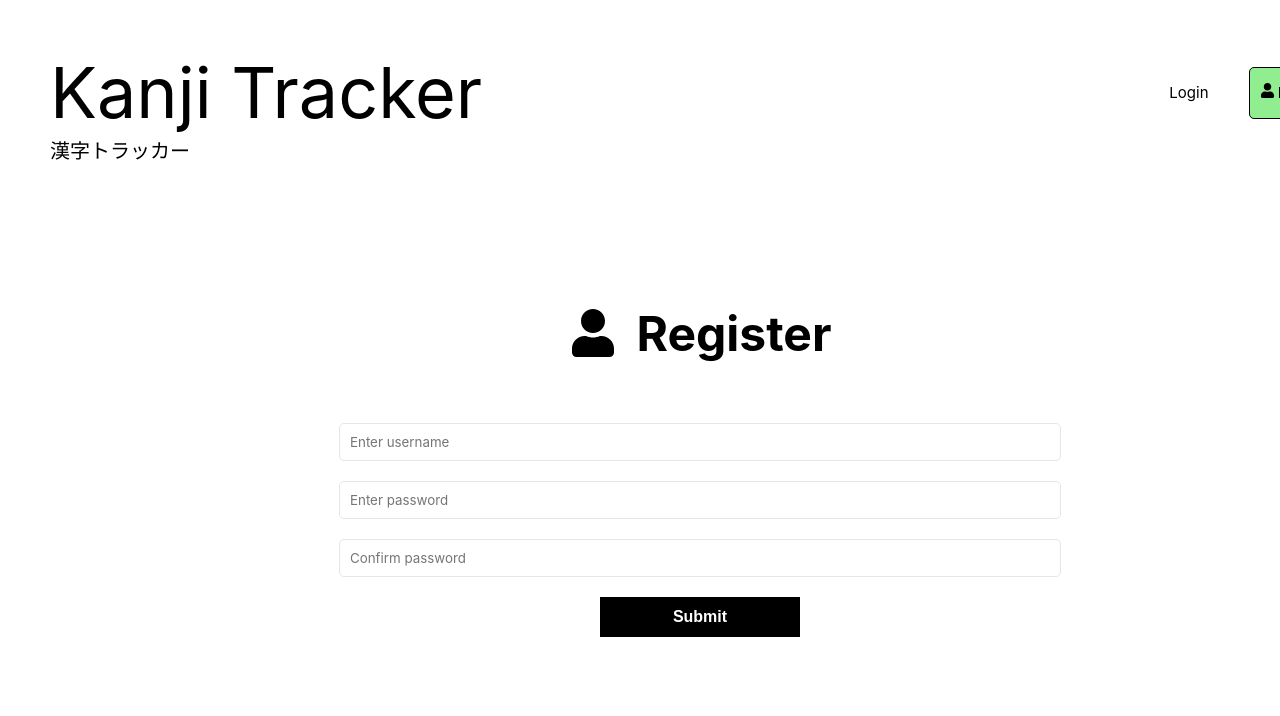
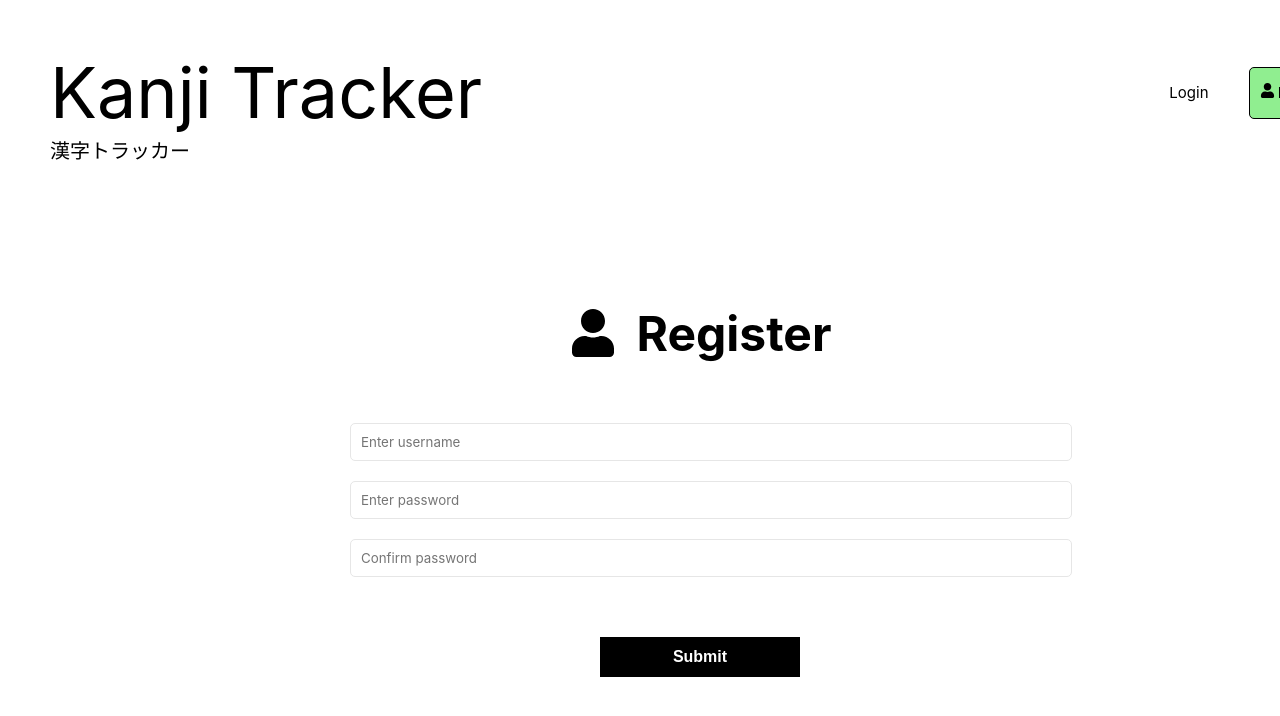
Before and after one commit to ssiika/kanjilist, a React (Create React App) app in the folder client/: page /register in a window 1280 px wide. Shown: the top 716 px of the page. Built offline with nearby package versions, Linux system fonts and the light colour scheme.

Commit message:
Add spinner styling and error messages on login and register forms

```diff
--- a/client/src/features/authentication/authService.js
+++ b/client/src/features/authentication/authService.js
@@ -4,7 +4,12 @@ const API_URL = '/users/';
 
 // Register user
 const register = async (userData) => {
-    const response = await axios.post(API_URL, userData);
+    const response = await axios.post(API_URL, userData)
+        .catch(function (error) {
+            if (error.response.data) {
+                throw new Error(error.response.data);
+            }
+    })
 
     if (response.data) {
         localStorage.setItem('user', JSON.stringify(response.data))
@@ -15,8 +20,12 @@ const register = async (userData) => {
 
 // Login user
 const login = async (userData) => {
-    const response = await axios.post(API_URL + 'login', userData);
-
+    const response = await axios.post(API_URL + 'login', userData)
+        .catch(function (error) {
+            if (error.response.data) {
+                throw new Error(error.response.data);
+            }
+        })
     if (response.data) {
         localStorage.setItem('user', JSON.stringify(response.data))
     }
--- a/client/src/index.css
+++ b/client/src/index.css
@@ -24,19 +24,18 @@ code {
   margin: 0 auto;
 }
 
-.form-group {
-  margin-bottom: 10px;
+.loginForm {
+  display: grid;
+  grid-template-rows: auto auto 40px auto;
+  grid-template-columns: 700px;
+  justify-content: center;
 }
 
-.form-group input,
-.form-group textarea,
-.form-group select {
-  width: 100%;
-  padding: 10px;
-  border: 1px solid #e6e6e6;
-  border-radius: 5px;
-  margin-bottom: 10px;
-  font-family: inherit;
+.registerForm {
+  display: grid;
+  grid-template-rows: auto auto auto 40px auto;
+  grid-template-columns: 700px;
+  justify-content: center;
 }
 
 .btn {
@@ -94,10 +93,19 @@ code {
 .loadingSpinner {
   width: 64px;
   height: 64px;
-  border: 8px solid;
-  border-color: #000 transparent #555 transparent;
+  border: 5px solid;
+  border-color: #000 transparent;
   border-radius: 50%;
-  animation: spin 1.2s linear infinite;
+  animation: spin 1s linear infinite;
+}
+
+@keyframes spin {
+  0% {
+    transform: rotate(0deg);
+  }
+  100% {
+    transform: rotate(360deg);
+  }
 }
 
 .header {
@@ -219,11 +227,6 @@ h1 {
   margin: 0 0 5px 3px;
 }
 
-.form {
-  width: 70%;
-  margin: 0 auto;
-}
-
 .addkanjiformbox {
   display: grid;
   justify-items: center;
@@ -265,6 +268,7 @@ label[for="kanji"] {
   color: red;
   font-size: 15px;
 }
+
 
 .counterbox {
   justify-self: end;
--- a/client/src/pages/Login.jsx
+++ b/client/src/pages/Login.jsx
@@ -2,7 +2,6 @@ import { useState, useEffect } from 'react';
 import {FaSignInAlt} from 'react-icons/fa';
 import {useSelector, useDispatch} from 'react-redux';
 import {useNavigate} from 'react-router-dom';
-import {toast} from 'react-toastify';
 import {login, reset} from '../features/authentication/authSlice';
 import Spinner from '../components/Spinner'
 
@@ -18,22 +17,18 @@ function Login() {
   const navigate = useNavigate();
   const dispatch = useDispatch();
 
-  const {user, isLoading, isError, isSuccess, message} = useSelector(
+  const {user, isLoading, isSuccess, message} = useSelector(
     (state) => state.auth
   )
 
   useEffect(() => {
-    if (isError) {
-      toast.error(message);
-    }
-
     if (isSuccess || user) {
       navigate('/')
     }
 
     dispatch(reset())
 
-  }, [user, isError, isSuccess, message, navigate, dispatch])
+  }, [user, isSuccess, navigate, dispatch])
 
   const onChange = (e) => {
     setFormData((prevState) => ({
@@ -65,7 +60,7 @@ function Login() {
         </h1>
       </section>
       <section className="form">
-        <form onSubmit={onSubmit}>
+        <form onSubmit={onSubmit} className='loginForm'>
           <div className="form-group">
             <input type="text"
             className='form-control'
@@ -84,6 +79,7 @@ function Login() {
             placeholder='Enter password'
             onChange={onChange} />
           </div>
+          <div className="errorbox">{message}</div>
           <div className="form-group">
             <button type='submit' className='btn btn-block'>
               Submit
--- a/client/src/pages/Register.jsx
+++ b/client/src/pages/Register.jsx
@@ -1,7 +1,6 @@
 import { useState, useEffect } from 'react';
 import {useSelector, useDispatch} from 'react-redux';
 import {useNavigate} from 'react-router-dom';
-import {toast} from 'react-toastify';
 import {FaUser} from 'react-icons/fa';
 import {register, reset} from '../features/authentication/authSlice';
 import Spinner from '../components/Spinner'
@@ -13,19 +12,18 @@ function Register() {
     pwConfirm: '',
   })
 
+  const [localError, setLocalError] = useState('');
+
   const { username, password, pwConfirm } = formData;
 
   const navigate = useNavigate();
   const dispatch = useDispatch();
 
-  const {user, isLoading, isError, isSuccess, message} = useSelector(
+  const {user, isLoading, isSuccess, message} = useSelector(
     (state) => state.auth
   )
 
   useEffect(() => {
-    if (isError) {
-      toast.error(message);
-    }
 
     if (isSuccess || user) {
       navigate('/')
@@ -33,7 +31,7 @@ function Register() {
 
     dispatch(reset())
 
-  }, [user, isError, isSuccess, message, navigate, dispatch])
+  }, [user, isSuccess, navigate, dispatch])
 
   const onChange = (e) => {
     setFormData((prevState) => ({
@@ -45,8 +43,9 @@ function Register() {
   const onSubmit = (e) => {
     e.preventDefault();
     if (password !== pwConfirm) {
-      toast.error('Passwords do not match');
+      setLocalError('Passwords do not match')
     } else {
+      setLocalError('')
       // Register user
       const userData = {
         username,
@@ -69,7 +68,7 @@ function Register() {
         </h1>
       </section>
       <section className="form">
-        <form onSubmit={onSubmit}>
+        <form className="registerForm" onSubmit={onSubmit}>
           <div className="form-group">
             <input type="text"
             className='form-control'
@@ -97,6 +96,7 @@ function Register() {
             placeholder='Confirm password'
             onChange={onChange} />
           </div>
+          <div className="errorbox">{localError ? localError : message}</div>
           <div className="form-group">
             <button type='submit' className='btn btn-block'>
               Submit
```
Also changed, not shown: 1 other file (tests, documents, lock files or other folders).
